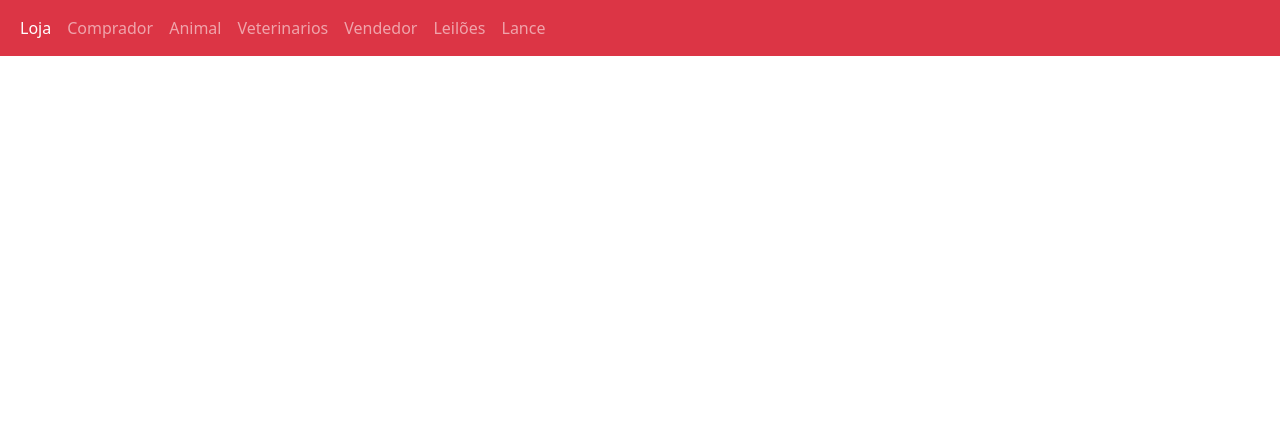
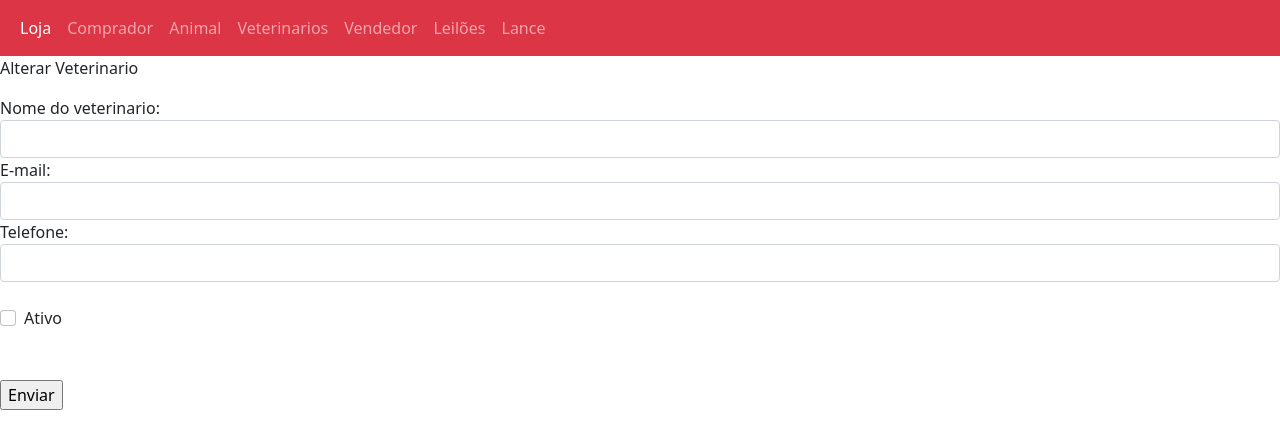
Before and after one commit to enzookita/ProjetoLeilaoAngular, an Angular app: page /veterinarioalterar/1 in a window 1280 px wide. Before the commit this address led to /. Shown: the top 448 px of the page. Built offline with nearby package versions, Linux system fonts and the light colour scheme; no server answers.

Commit message:
Alterar veterinario

```diff
--- a/src/app/app-routing.module.ts
+++ b/src/app/app-routing.module.ts
@@ -9,6 +9,7 @@ import { VendedorComponent } from './vendedorlistar/vendedor.component';
 import { LeilaolistarComponent } from './leilaolistar/leilaolistar.component';
 import { LancelistarComponent } from './lancelistar/lancelistar.component';
 import { VeterinarioincluirComponent } from './veterinarioincluir/veterinarioincluir.component';
+import { VeterinarioalterarComponent } from './veterinarioalterar/veterinarioalterar.component';
 
 
 const routes: Routes = [
@@ -16,6 +17,7 @@ const routes: Routes = [
   {path: "animal", component: AnimallistarComponent},
   {path: "veterinario", component: VeterinariolistarComponent},
   {path: "veterinarioincluir", component: VeterinarioincluirComponent},
+  {path: "veterinarioalterar/:id", component: VeterinarioalterarComponent},
   {path: "vendedor", component: VendedorComponent},
   {path: "leilao", component: LeilaolistarComponent},
   {path: "lance", component: LancelistarComponent},
--- a/src/app/app.module.ts
+++ b/src/app/app.module.ts
@@ -13,6 +13,7 @@ import { CompradorincluirComponent } from './compradorincluir/compradorincluir.c
 import { FormsModule } from '@angular/forms';
 import { CompradoralterarComponent } from './compradoralterar/compradoralterar.component';
 import { VeterinarioincluirComponent } from './veterinarioincluir/veterinarioincluir.component';
+import { VeterinarioalterarComponent } from './veterinarioalterar/veterinarioalterar.component';
 
 @NgModule({
   declarations: [
@@ -25,7 +26,8 @@ import { VeterinarioincluirComponent } from './veterinarioincluir/veterinarioinc
     LancelistarComponent,
     CompradorincluirComponent,
     CompradoralterarComponent,
-    VeterinarioincluirComponent
+    VeterinarioincluirComponent,
+    VeterinarioalterarComponent
   ],
   imports: [
     BrowserModule,
--- /dev/null
+++ b/src/app/veterinarioalterar/veterinarioalterar.component.html
@@ -0,0 +1,30 @@
+<p>Alterar Veterinario</p>
+
+<form method="POST" #frm="ngForm" (ngSubmit)="alterar(frm)">
+
+<div>
+
+    <div class="form-group">
+
+        <label for="nome">Nome do veterinario:</label>
+        <input type="text" name="nome" id="nome" class="form-control" [(ngModel)]="veterinario.nome" />
+
+        <label for="email">E-mail:</label>
+        <input type="text" name="email" id="email" class="form-control"  [(ngModel)]="veterinario.email" />
+
+        <label for="telefone">Telefone:</label>
+        <input type="text" name="telefone" id="telefone" class="form-control"  [(ngModel)]="veterinario.telefone" />
+        <br/>
+        <div class="form-check">
+            <input class="form-check-input" type="checkbox" value="" id="ativo" name="ativo" checked  [(ngModel)]="veterinario.ativo">
+            <label class="form-check-label" for="flexCheckChecked">
+              Ativo
+            </label>
+        </div>
+<br/>
+<br/>
+        <input type="submit" value="Enviar">
+
+    </div>
+</div>
+</form>
--- /dev/null
+++ b/src/app/veterinarioalterar/veterinarioalterar.component.ts
@@ -0,0 +1,36 @@
+import { Component, OnInit } from '@angular/core';
+import { NgForm } from '@angular/forms';
+import { ActivatedRoute, Router } from '@angular/router';
+import { Veterinario } from '../model/veterinario';
+import { VeterinarioService } from '../services/veterinario.service';
+
+@Component({
+  selector: 'app-veterinarioalterar',
+  templateUrl: './veterinarioalterar.component.html',
+  styleUrls: ['./veterinarioalterar.component.css']
+})
+export class VeterinarioalterarComponent implements OnInit {
+
+  veterinario: Veterinario = {id: 0,nome: '', email: '',  telefone: '',  ativo: false}
+
+  constructor( private veterinarioService: VeterinarioService, private route: ActivatedRoute, private router: Router) { }
+
+  ngOnInit(): void {
+    let id = this.route.snapshot.paramMap.get('id');
+
+    this.veterinarioService.buscar( id + "" ).subscribe(
+      dados => this.veterinario = dados
+    )
+  }
+
+  alterar( frm: NgForm){
+
+    this.veterinarioService.alterar(this.veterinario).subscribe(
+
+      dados =>  { alert("Registro alterado"),
+          this.router.navigateByUrl("veterinario")}
+
+    )
+
+  }
+}
--- a/src/app/veterinarioincluir/veterinarioincluir.component.ts
+++ b/src/app/veterinarioincluir/veterinarioincluir.component.ts
@@ -11,7 +11,7 @@ import { VeterinarioService } from '../services/veterinario.service';
 })
 export class VeterinarioincluirComponent implements OnInit {
 
-  veterinario: Veterinario = {id: 0,nome: '', email: '',  telefone: '',  ativo: false}
+  veterinario: Veterinario = {id: 0, nome: '', email: '',  telefone: '',  ativo: false}
 
   constructor(private veterinarioService: VeterinarioService, private router: Router) { }
 
```
Also changed, not shown: src/app/veterinarioalterar/veterinarioalterar.component.css (added), 1 other file (tests, documents, lock files or other folders).
